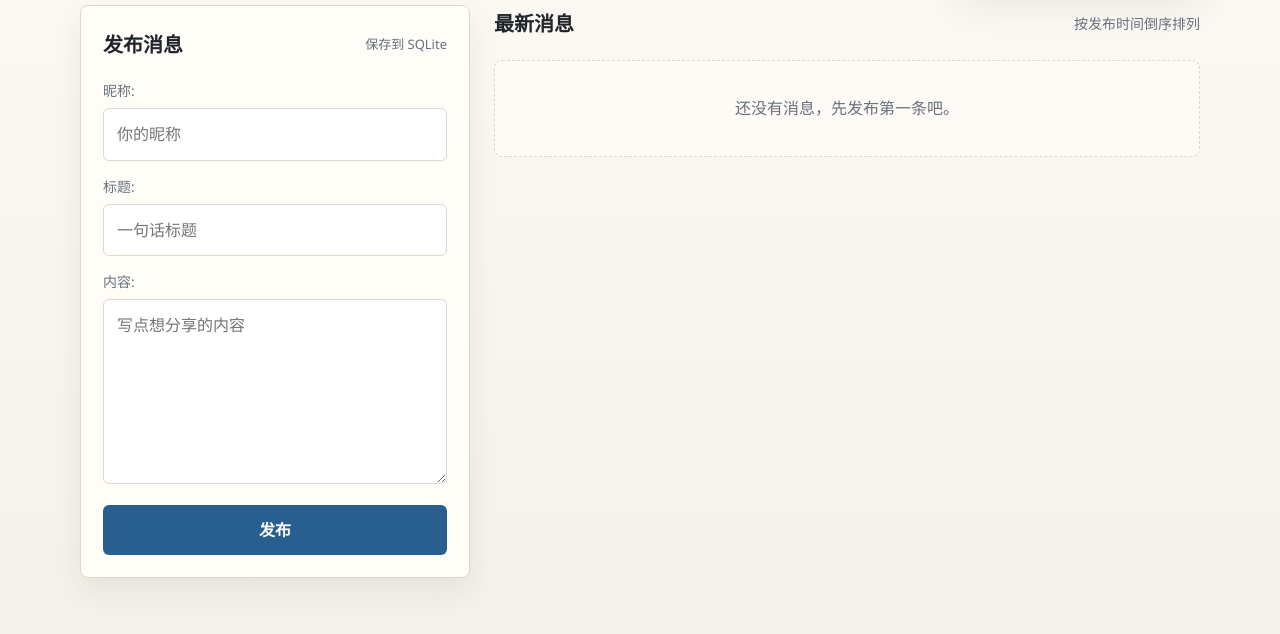
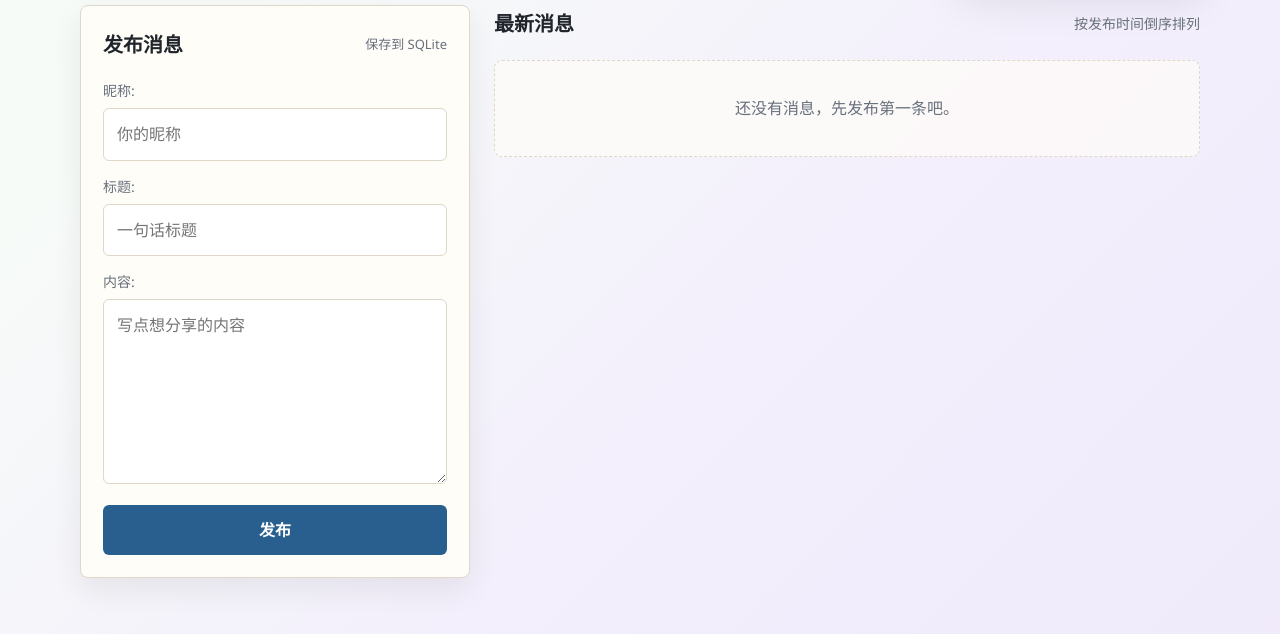
Before and after one commit to chw0330/git-demo, a Django app: page / in a window 1280 px wide. Shown: the part 306-940 px from the top of the page. Run offline with Django 5.2, Linux system fonts and the light colour scheme; data that the repository does not hold is empty.

Commit message:
绿紫渐变

```diff
--- a/posts/templates/posts/post_list.html
+++ b/posts/templates/posts/post_list.html
@@ -7,7 +7,7 @@
     <style>
         :root {
             color-scheme: light;
-            --bg: #f4f1ea;
+            --bg: #edf8ef;
             --surface: #fffdf8;
             --surface-soft: #f9f6ef;
             --ink: #20242b;
@@ -26,12 +26,28 @@
 
         body {
             margin: 0;
-            background:
-                linear-gradient(180deg, rgba(255, 253, 248, 0.92), rgba(244, 241, 234, 0.98)),
-                var(--bg);
+            background: linear-gradient(
+                135deg,
+                #edf8ef 0%,
+                #f7fbf8 42%,
+                #f3effc 58%,
+                #ebe3fa 100%
+            );
+            background-size: 240% 240%;
             color: var(--ink);
             font-family: "Microsoft YaHei", "Segoe UI", sans-serif;
             line-height: 1.65;
+            animation: backgroundSlide 12s ease-in-out infinite alternate;
+        }
+
+        @keyframes backgroundSlide {
+            0% {
+                background-position: 0% 50%;
+            }
+
+            100% {
+                background-position: 100% 50%;
+            }
         }
 
         .page {
```
